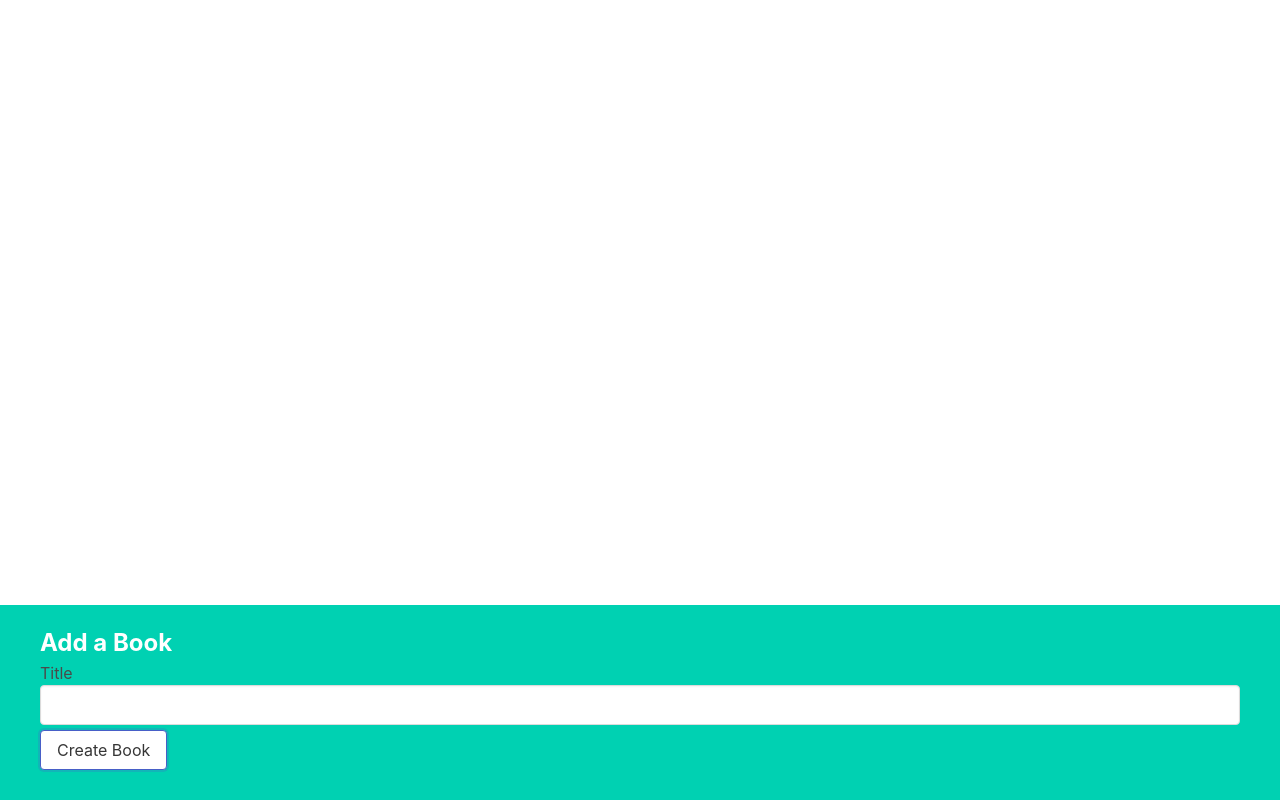
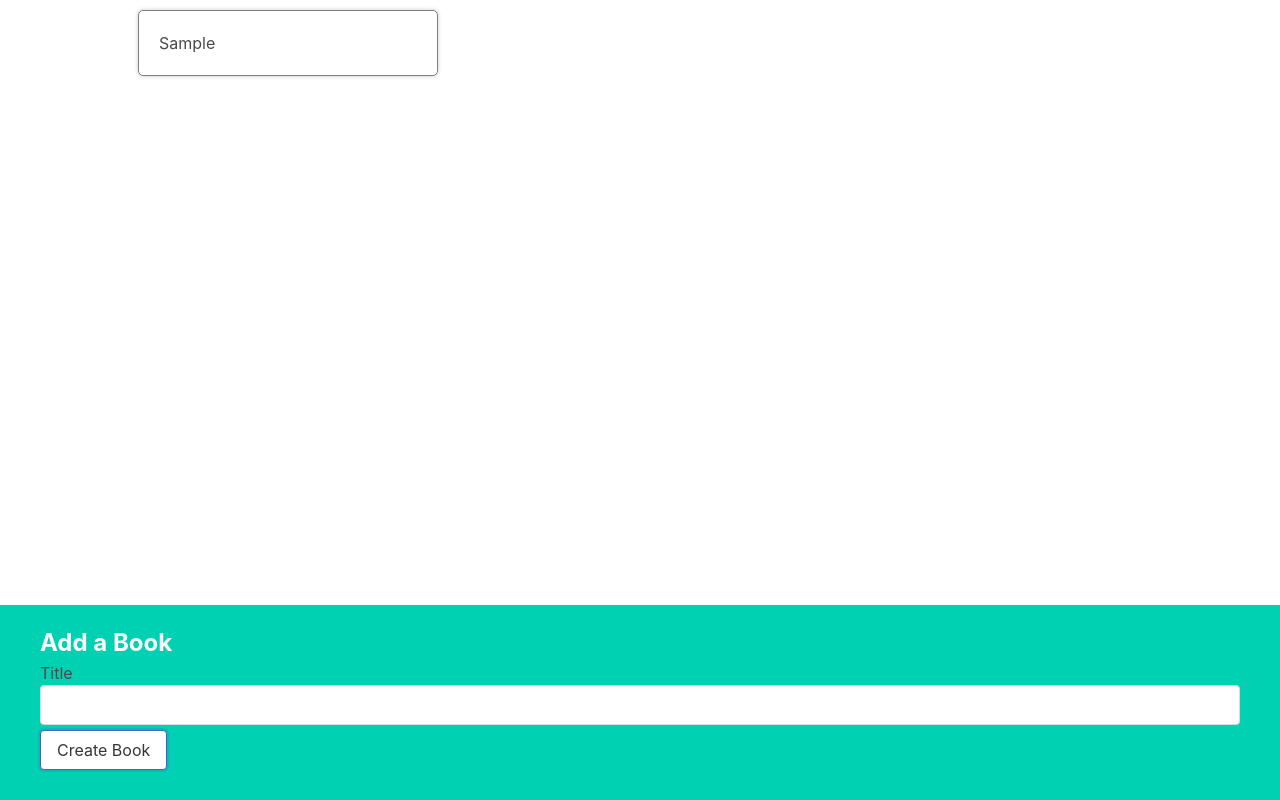
Before and after one commit to rupeshpanwar/4-react-book-handle-forms, a React (Create React App) app in the folder books/: page / in a window 1280 px wide. Both pictures are taken after typing "Sample" into the empty fields and a click on the button "Create Book". Built offline with nearby package versions, Linux system fonts and the light colour scheme.

Commit message:
step6- List books , show books functionality added

```diff
--- a/books/src/App.js
+++ b/books/src/App.js
@@ -1,6 +1,7 @@
 
 import {useState} from 'react'
 import BookCreate from './Component/BookCreate'
+import BookList from './Component/BookList'
 
 function App() {
 
@@ -12,8 +13,9 @@
     setBooks(updatedBooks);
   }
 
-  return (<div>
+  return (<div className='app'>
     <BookCreate onCreate={createBook}/>
+    <BookList books={books} />
      </div>
   )
 }
--- a/books/src/Component/BookList.js
+++ b/books/src/Component/BookList.js
@@ -1,6 +1,16 @@
-function BookList(){
+import BookShow from './BookShow';
 
-    return <div>BookList</div>
-}
+function BookList({books}) {
+
+    const renderedBooks =  books.map((book) => {
+      return  <BookShow key={book.id} book={book} />
+        })
+
+     return (
+            <div className='book-list'>
+              {renderedBooks}
+            </div>
+        );
+};
 
 export default BookList;
--- a/books/src/Component/BookShow.js
+++ b/books/src/Component/BookShow.js
@@ -1,6 +1,11 @@
-function BookShow(){
 
-    return <div>BookShow</div>
-}
+function BookShow({book}){
+
+            return (
+            <div className='book-show'>
+            {book.title}
+            </div>
+            );
+};
 
 export default BookShow;
```
